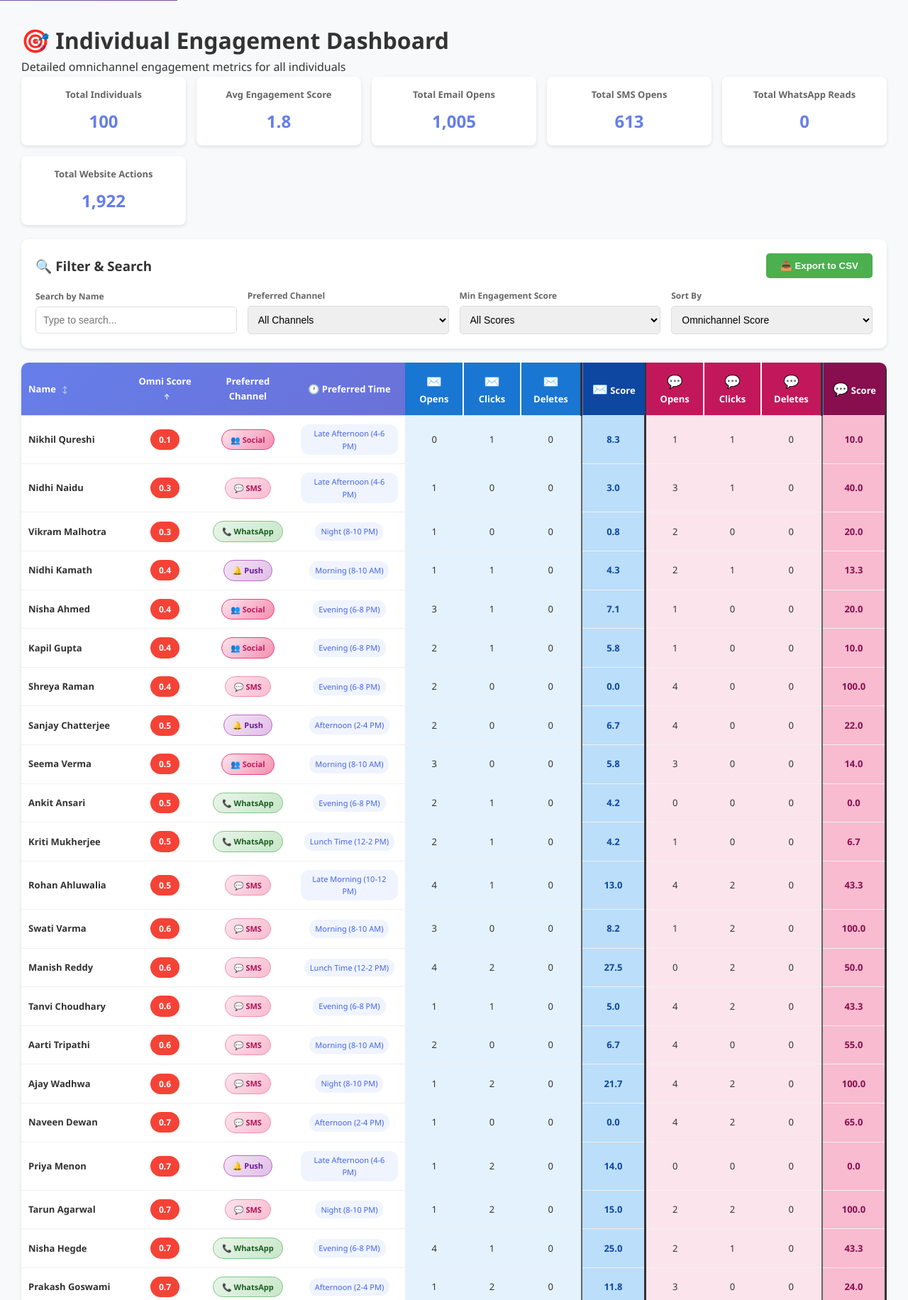
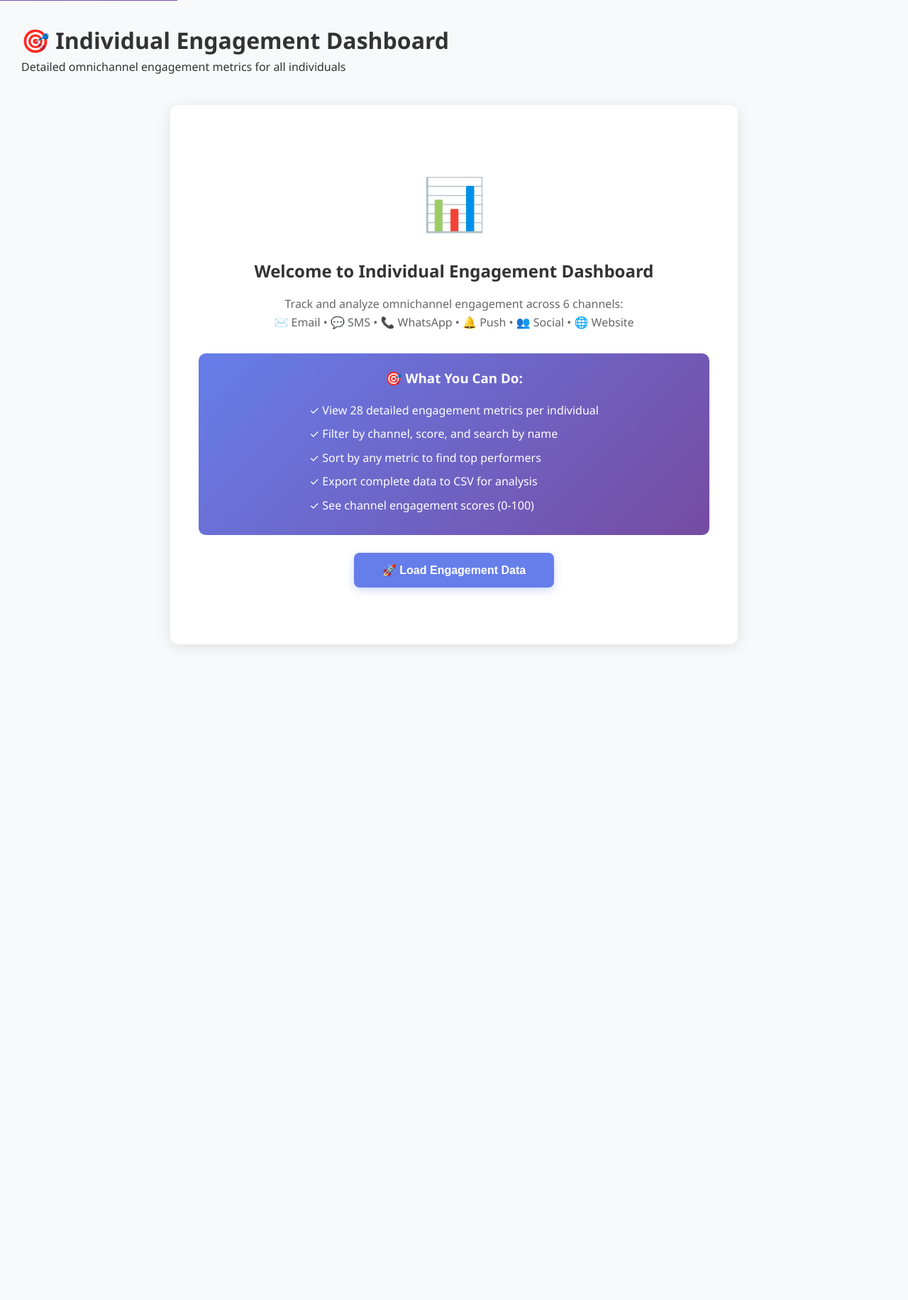
Before and after one commit to biswarupbsf/datacloud-personalization-app, a Flask app: page /individual-engagement in a window 1280 px wide. Shown: the part 954-2786 px from the top of the page at 71% size. After the commit the page ends 1866 px from the top, so only its background shows below. Run offline with Flask 3, Linux system fonts and the light colour scheme; the visitor is signed in with stand-in values (Sample User, id 1).

Commit message:
Improved Individual Engagement UI with welcome screen, better loading states, and error handling

```diff
--- a/templates/individual_engagement.html
+++ b/templates/individual_engagement.html
@@ -227,14 +227,49 @@
             <p>Detailed omnichannel engagement metrics for all individuals</p>
         </div>
 
-        <div id="loadingOverlay" class="loading-overlay" style="display: none;">
-            <div>
+        <div id="loadingOverlay" class="loading-overlay" style="display: flex;">
+            <div style="text-align: center;">
                 <div class="spinner"></div>
-                <p style="margin-top: 15px; font-weight: 600; color: #667eea;">Loading engagement data...</p>
+                <p style="margin-top: 20px; font-weight: 600; color: #667eea; font-size: 18px;">Loading engagement data...</p>
+                <p style="margin-top: 10px; color: #888; font-size: 14px;">Fetching channel metrics and individual insights</p>
             </div>
         </div>
 
+        <!-- Welcome State (shown initially) -->
+        <div id="welcomeState" style="display: none; text-align: center; padding: 80px 40px; background: white; border-radius: 12px; margin: 40px auto; max-width: 800px; box-shadow: 0 4px 20px rgba(0,0,0,0.1);">
+            <div style="font-size: 72px; margin-bottom: 20px;">📊</div>
+            <h2 style="color: #333; margin-bottom: 15px;">Welcome to Individual Engagement Dashboard</h2>
+            <p style="color: #666; font-size: 16px; line-height: 1.6; margin-bottom: 30px;">
+                Track and analyze omnichannel engagement across 6 channels:<br>
+                ✉️ Email • 💬 SMS • 📞 WhatsApp • 🔔 Push • 👥 Social • 🌐 Website
+            </p>
+            <div style="background: linear-gradient(135deg, #667eea 0%, #764ba2 100%); color: white; padding: 20px; border-radius: 10px; margin-bottom: 25px;">
+                <h3 style="margin: 0 0 10px 0;">🎯 What You Can Do:</h3>
+                <div style="text-align: left; display: inline-block; margin: 0 auto;">
+                    <p style="margin: 8px 0;">✓ View 28 detailed engagement metrics per individual</p>
+                    <p style="margin: 8px 0;">✓ Filter by channel, score, and search by name</p>
+                    <p style="margin: 8px 0;">✓ Sort by any metric to find top performers</p>
+                    <p style="margin: 8px 0;">✓ Export complete data to CSV for analysis</p>
+                    <p style="margin: 8px 0;">✓ See channel engagement scores (0-100)</p>
+                </div>
+            </div>
+            <button onclick="loadEngagementData()" style="background: #667eea; color: white; border: none; padding: 15px 40px; border-radius: 8px; font-size: 16px; font-weight: 600; cursor: pointer; box-shadow: 0 4px 12px rgba(102, 126, 234, 0.3);">
+                🚀 Load Engagement Data
+            </button>
+        </div>
+
+        <!-- Error State -->
+        <div id="errorState" style="display: none; text-align: center; padding: 60px 40px; background: #fff3f3; border: 2px solid #ffcdd2; border-radius: 12px; margin: 40px auto; max-width: 700px;">
+            <div style="font-size: 64px; margin-bottom: 20px;">⚠️</div>
+            <h2 style="color: #d32f2f; margin-bottom: 15px;">Unable to Load Engagement Data</h2>
+            <p style="color: #666; font-size: 15px; margin-bottom: 25px;" id="errorMessage">An error occurred while fetching the data.</p>
+            <button onclick="loadEngagementData()" style="background: #d32f2f; color: white; border: none; padding: 12px 30px; border-radius: 8px; font-size: 15px; font-weight: 600; cursor: pointer;">
+                🔄 Try Again
+            </button>
+        </div>
+
         <!-- Summary Stats -->
+        <div id="mainContent" style="display: none;">
         <div class="stats-grid">
             <div class="stat-card-small">
                 <h4>Total Individuals</h4>
@@ -362,6 +397,7 @@
         <div style="margin-top: 20px; text-align: center; color: #666;">
             Showing <strong id="displayCount">0</strong> of <strong id="totalCount">0</strong> individuals
         </div>
+        </div> <!-- End mainContent -->
     </div>
 
     <script>
@@ -370,10 +406,17 @@
         let currentSortColumn = 'omnichannel_score';
         let currentSortDirection = 'desc';
 
-        // Load data on page load
-        document.addEventListener('DOMContentLoaded', loadEngagementData);
+        // Show welcome state on page load
+        document.addEventListener('DOMContentLoaded', function() {
+            document.getElementById('loadingOverlay').style.display = 'none';
+            document.getElementById('welcomeState').style.display = 'block';
+        });
 
         async function loadEngagementData() {
+            // Hide all states
+            document.getElementById('welcomeState').style.display = 'none';
+            document.getElementById('errorState').style.display = 'none';
+            document.getElementById('mainContent').style.display = 'none';
             document.getElementById('loadingOverlay').style.display = 'flex';
 
             try {
@@ -392,11 +435,15 @@
                 // Set initial sort
                 sortTable('omnichannel_score');
 
+                // Show main content
+                document.getElementById('loadingOverlay').style.display = 'none';
+                document.getElementById('mainContent').style.display = 'block';
+
             } catch (error) {
                 console.error('Error loading engagement data:', error);
-                document.getElementById('engagementTableBody').innerHTML = '<tr><td colspan="28" style="text-align: center; padding: 40px; color: #f44336;"><div style="font-size: 48px; margin-bottom: 15px;">❌</div><h3>Error Loading Data</h3><p>' + error.message + '</p></td></tr>';
-            } finally {
                 document.getElementById('loadingOverlay').style.display = 'none';
+                document.getElementById('errorState').style.display = 'block';
+                document.getElementById('errorMessage').textContent = error.message || 'An error occurred while fetching the data. Please try again.';
             }
         }
 
```
